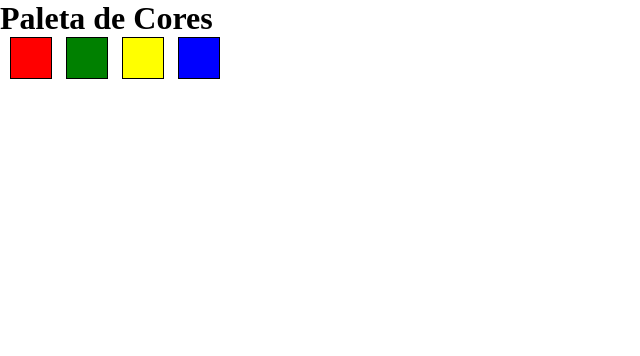
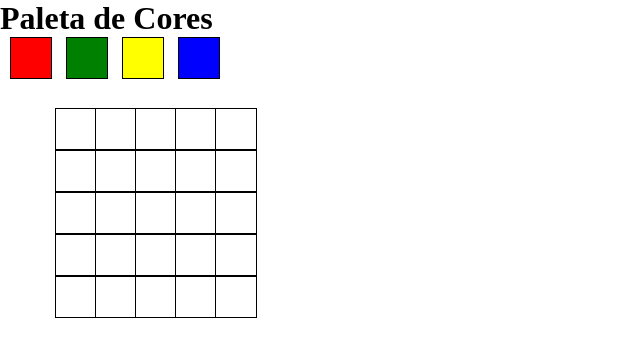
Before and after one commit to JyojiTenguam/project-pixels-art, a website: page index.html in a window 1280 px wide. Shown: the whole page, without its empty margins (0-640 px from the left). Drawn offline with Linux system fonts and the light colour scheme.

Commit message:
Resolvendo requisito 02 de Pixels Art

```diff
--- a/index.html
+++ b/index.html
@@ -5,7 +5,7 @@
   <meta charset="UTF-8">
   <meta name="viewport" content="width=device-width, initial-scale=1.0">
   <title>Pixels Art</title>
-  <link rel="stylesheet" href="./style.css">
+  <link rel="stylesheet" href="style.css">
 </head>
 
 <body>
@@ -20,7 +20,7 @@
       <div class="color"></div>
     </section>
   </main>
-  <script src="./script.js"></script>
+  <script src="script.js"></script>
 </body>
 
 </html>
--- a/script.js
+++ b/script.js
@@ -0,0 +1,14 @@
+const main = document.querySelector('main');
+const color = document.querySelector('.color');
+
+const createSection = document.createElement('section');
+createSection.id = 'pixel-board';
+main.appendChild(createSection);
+
+for (let index = 0; index < 5; index += 1) {
+  for (let i = 0; i < 5; i += 1) {
+    const div = document.createElement('div');
+    div.className = 'pixel';
+    createSection.appendChild(div);
+  }
+}
--- a/style.css
+++ b/style.css
@@ -27,3 +27,18 @@
 .color:nth-child( 4 ) {
   background-color: blue;
 }
+
+/* https://developer.mozilla.org/en-US/docs/Web/CSS/grid-template-columns */
+#pixel-board {
+  display: grid;
+  grid-template-columns: 40px 40px 40px 40px 40px;
+  margin-left: 55px;
+  margin-top: 25px;
+}
+
+.pixel {
+  width: 40px;
+  height: 40px;
+  border: 1px solid black;
+  background-color: white;
+}
```
